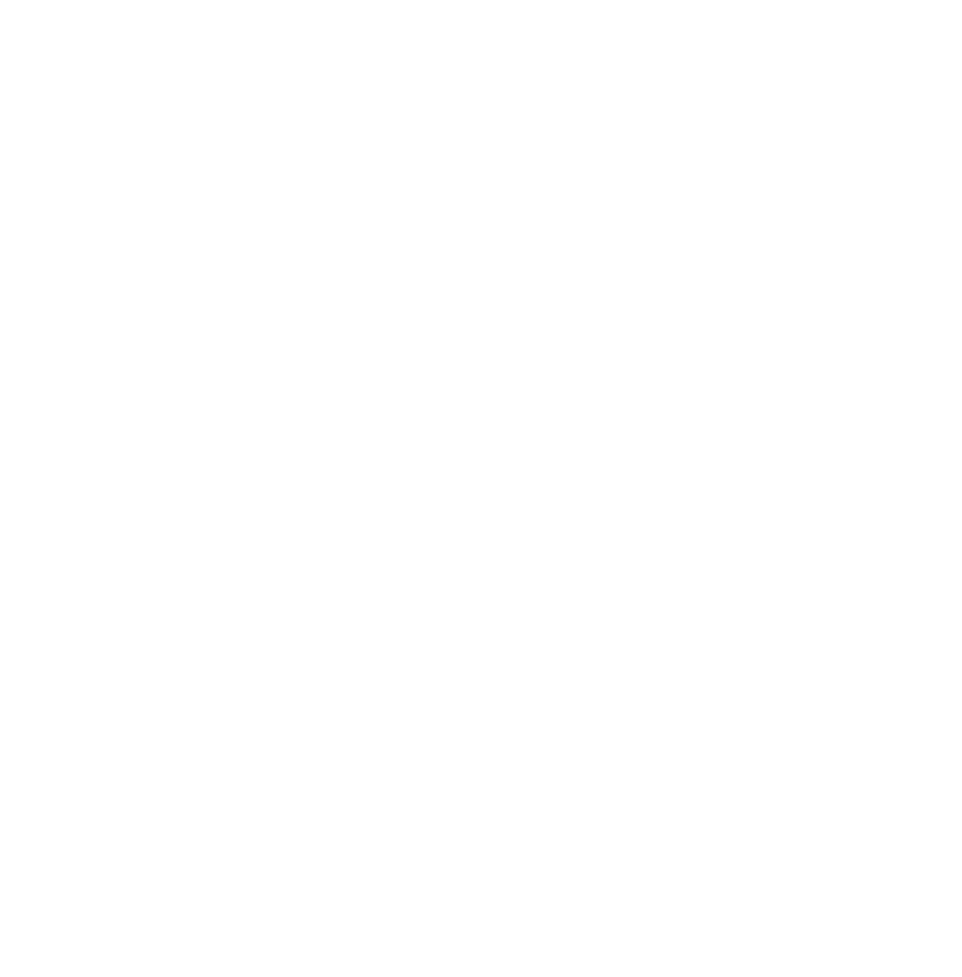
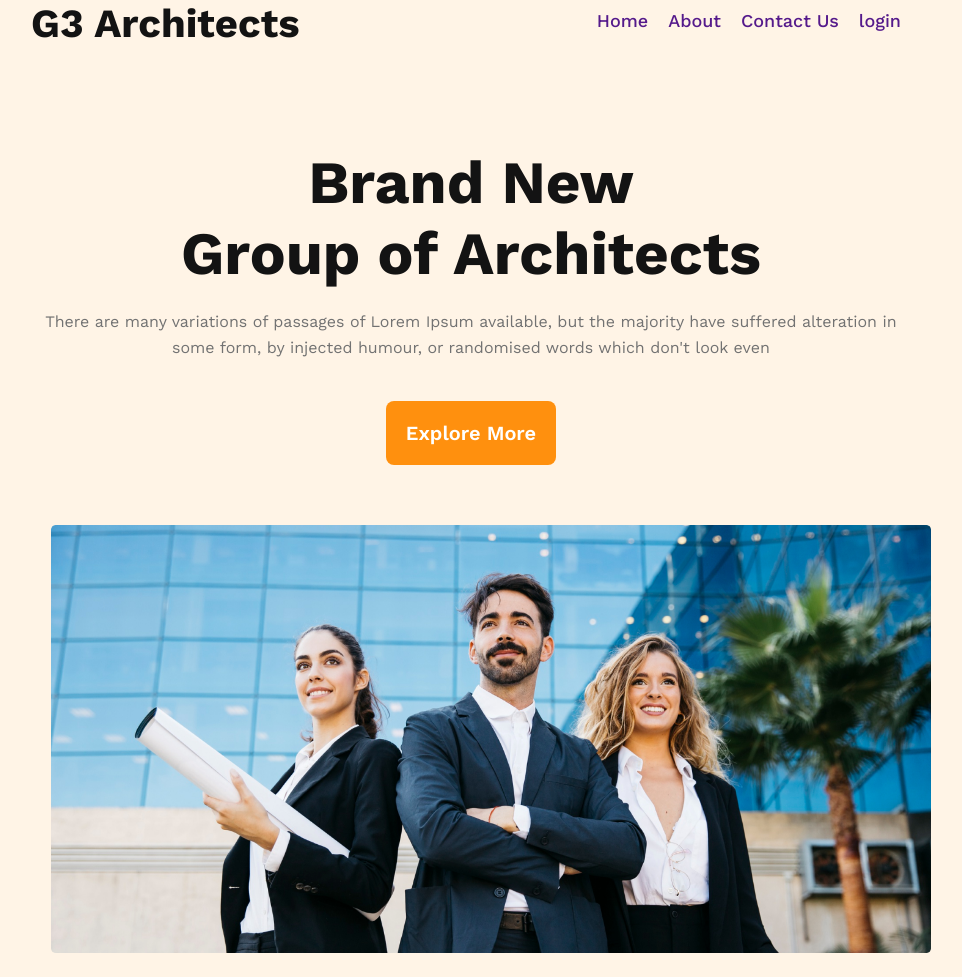
Before and after one commit to Alamin573190/architects-resources, a plain HTML site: page index.html in a window 1280 px wide. Shown: the whole page, without its empty margins (169-1131 px from the left). Before the commit the page ends 800 px from the top, so only its background shows below. Drawn offline with nearby package versions, Linux system fonts and the light colour scheme.

Commit message:
header commit

```diff
--- a/index.html
+++ b/index.html
@@ -1,12 +1,67 @@
 <!DOCTYPE html>
 <html lang="en">
+
 <head>
     <meta charset="UTF-8">
     <meta http-equiv="X-UA-Compatible" content="IE=edge">
     <meta name="viewport" content="width=device-width, initial-scale=1.0">
     <title>architects resourses</title>
+    <link rel="stylesheet" href="styles/style.css">
 </head>
+
 <body>
+    <header>
 
+
+            <nav>
+
+                <h2 class="nav-title">G3 Architects</h2>
+
+
+                <ul>
+                    <li>
+
+                        <a href="">Home</a>
+                    </li>
+                    <li>
+
+                        <a href="">About</a>
+                    </li>
+                    <li>
+
+                        <a href="">Contact Us</a>
+                    </li>
+                    <li>
+
+                        <a href=""> login</a>
+                    </li>
+
+                </ul>
+
+            </nav>
+          <section class="header-section">
+            <div class="head-container">
+                <h1 class="head-title">
+                    Brand New <br>
+                    Group of Architects
+                </h1>
+                <p class="description-light-gray-color">
+                    There are many variations of passages of Lorem Ipsum available, but the majority have suffered alteration in some form, by injected humour, or randomised words which don't look even
+                </p>
+                <button class="primary-btn">Explore More</button>
+            </div>
+            <div class="header-img">
+                <img src="images/banner.png" alt="">
+            </div>
+          </section>
+
+    </header>
+    <main>
+
+    </main>
+    <footer>
+
+    </footer>
 </body>
+
 </html>
--- a/styles/style.css
+++ b/styles/style.css
@@ -0,0 +1,109 @@
+@import url('https://fonts.googleapis.com/css2?family=Work+Sans:ital,wght@0,300;0,400;0,500;0,600;0,700;0,800;1,200&display=swap');
+
+* {
+    margin: 0;
+    padding: 0;
+    box-sizing: border-box;
+    font-family: 'Work Sans', sans-serif;
+
+}
+
+nav {
+    display: flex;
+    justify-content: space-between;
+}
+
+ul {
+    display: flex;
+}
+
+ul li {
+    color: #424242;
+    font-size: 18px;
+    font-weight: 500;
+    line-height: 22px;
+    padding: 10px;
+    list-style: none;
+
+}
+
+ul a {
+    text-decoration: none;
+}
+
+.nav-title {
+    color: #131313;
+    font-size: 40px;
+    font-weight: 700;
+
+}
+
+.description-light-gray-color {
+    color: #727272;
+    font-size: 16px;
+    font-weight: 400;
+    line-height: 26px;
+    margin: 20px 0px;
+
+}
+
+.primary-btn {
+    color: #FFF;
+    font-size: 20px;
+    font-weight: 600;
+    border-radius: 8px;
+    background: #FF900E;
+    padding: 20px;
+    border: 0;
+    margin: 20px 0px;
+
+}
+.head-container{
+    text-align: center;
+    width-left: auto;
+    width-right: auto;
+    margin: 100px 0px 20px;
+
+}
+
+.head-title {
+    color: #131313;
+    text-align: center;
+    font-size: 60px;
+    font-weight: 700;
+
+}
+
+header {
+    background: rgba(255, 144, 14, 0.10);
+    padding: 0 200px;
+
+}
+.header-img img{
+    width: 100%;
+    margin: 20px;
+}
+/* responsive style */
+@media screen and (max-width:576px) {
+    header{
+        padding: 0px 50px;
+    }
+    nav {
+      flex-direction: column;
+
+    }
+    ul ,.nav-title{
+        flex-direction: column;
+        text-align: center;
+    }
+
+}
+@media screen and (min-width:576px) and (max-width:992px) {
+    header{
+        padding: 0px 100px;
+    }
+    nav {
+      flex-direction: column;
+
+    }
+}
```
